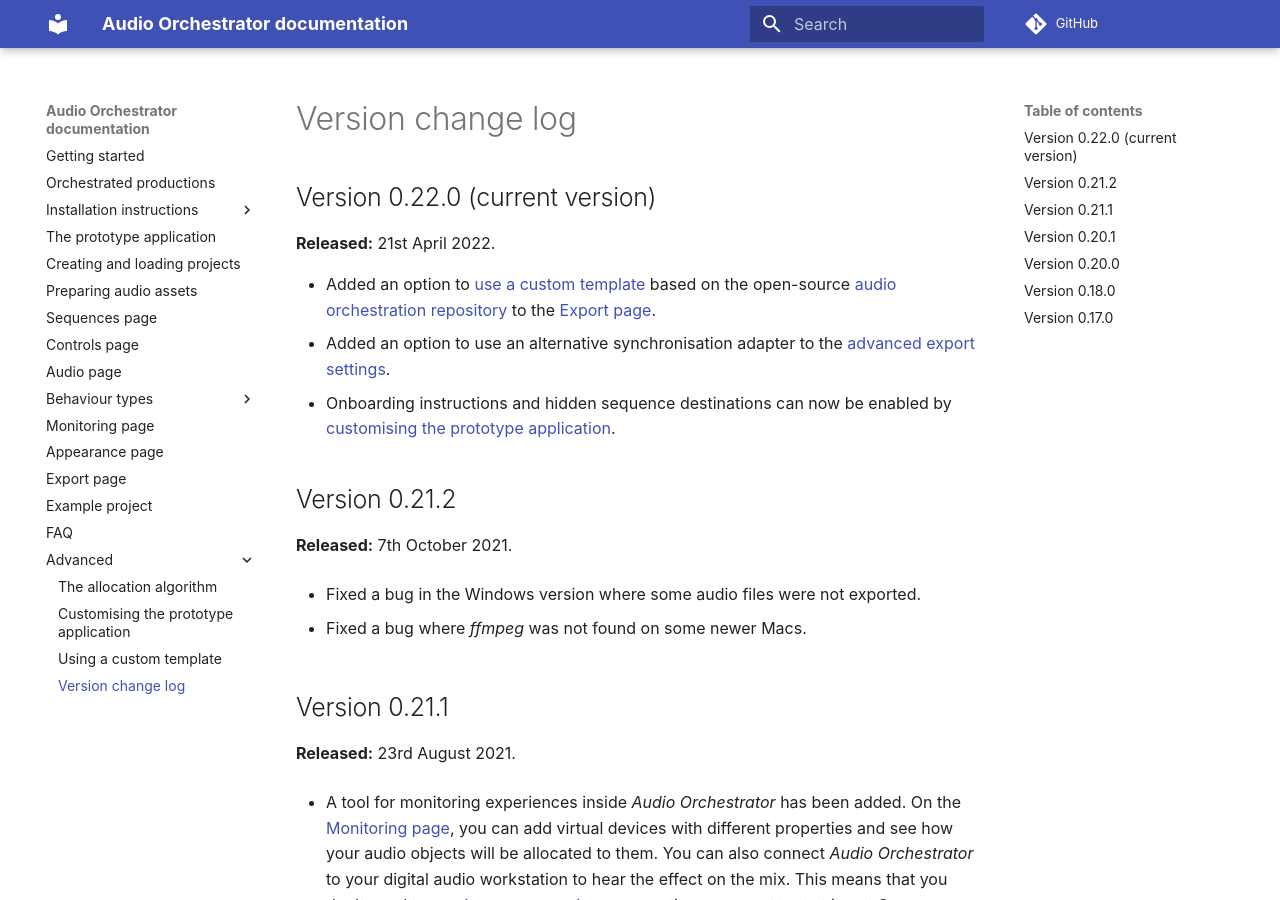
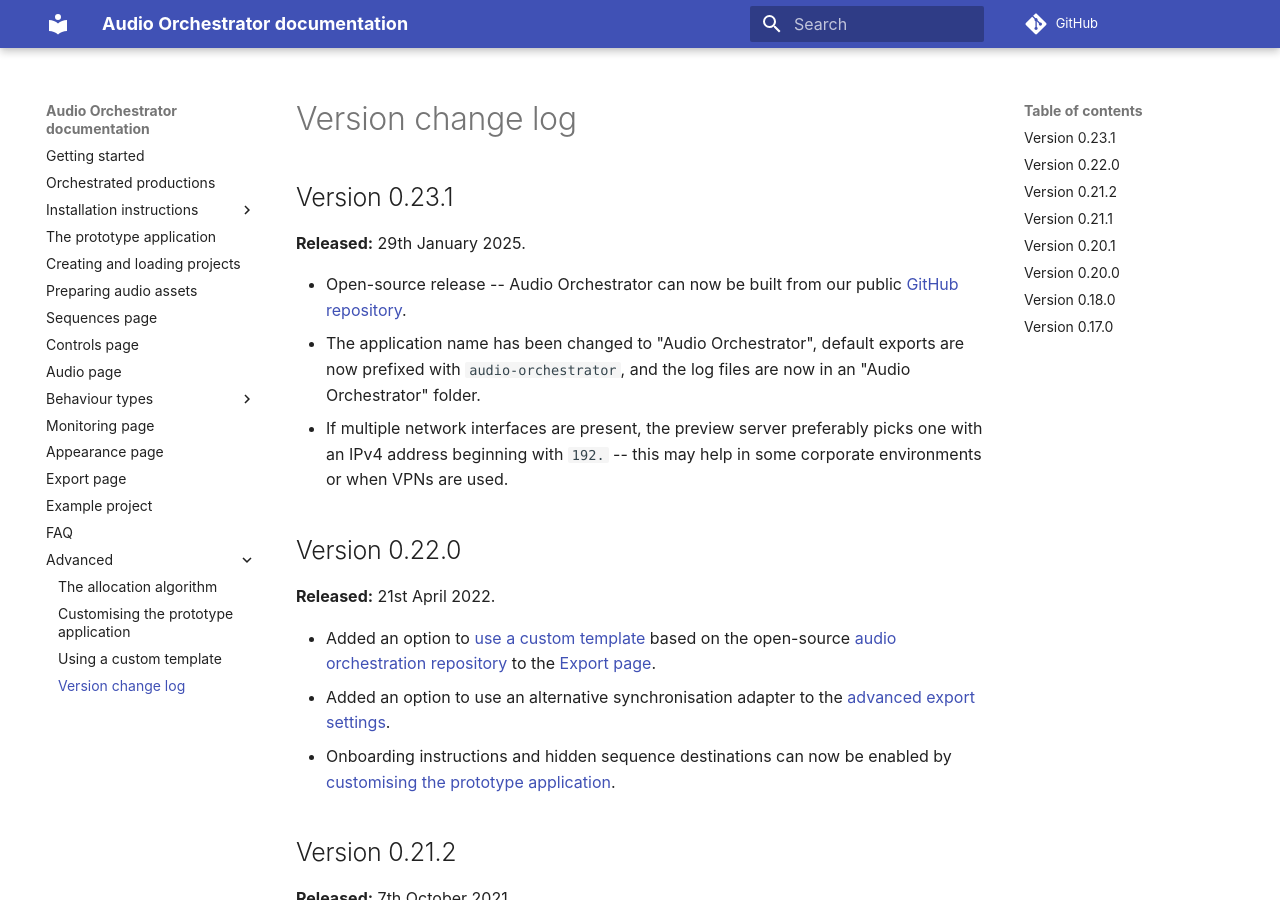
Before and after one commit to bbc/audio-orchestrator, an MkDocs documentation site: the page built from docs/change-log.md, in a window 1280 px wide and 900 px high. Built offline with MkDocs 1.6.1 and Material for MkDocs 9.7.7, drawn with Linux system fonts in a browser that asks for light colours; comment, search, counter and statistics services are not loaded.

```diff
--- a/docs/change-log.md
+++ b/docs/change-log.md
@@ -1,8 +1,16 @@
 # Version change log
 
+<a name="v23.1"></a>
+## Version 0.23.1
+
+**Released:** 29th January 2025.
+
+* Open-source release -- Audio Orchestrator can now be built from our public [GitHub repository](https://github.com/bbc/audio-orchestrator).
+* The application name has been changed to "Audio Orchestrator", default exports are now prefixed with `audio-orchestrator`, and the log files are now in an "Audio Orchestrator" folder.
+* If multiple network interfaces are present, the preview server preferably picks one with an IPv4 address beginning with `192.` -- this may help in some corporate environments or when VPNs are used.
 
 <a name="v22.0"></a>
-## Version 0.22.0 (current version)
+## Version 0.22.0
 
 **Released:** 21st April 2022.
 
```
Also changed, not shown: docs/installation.md (+0 -4 lines), workflow.md (deleted, +0 -43 lines).
